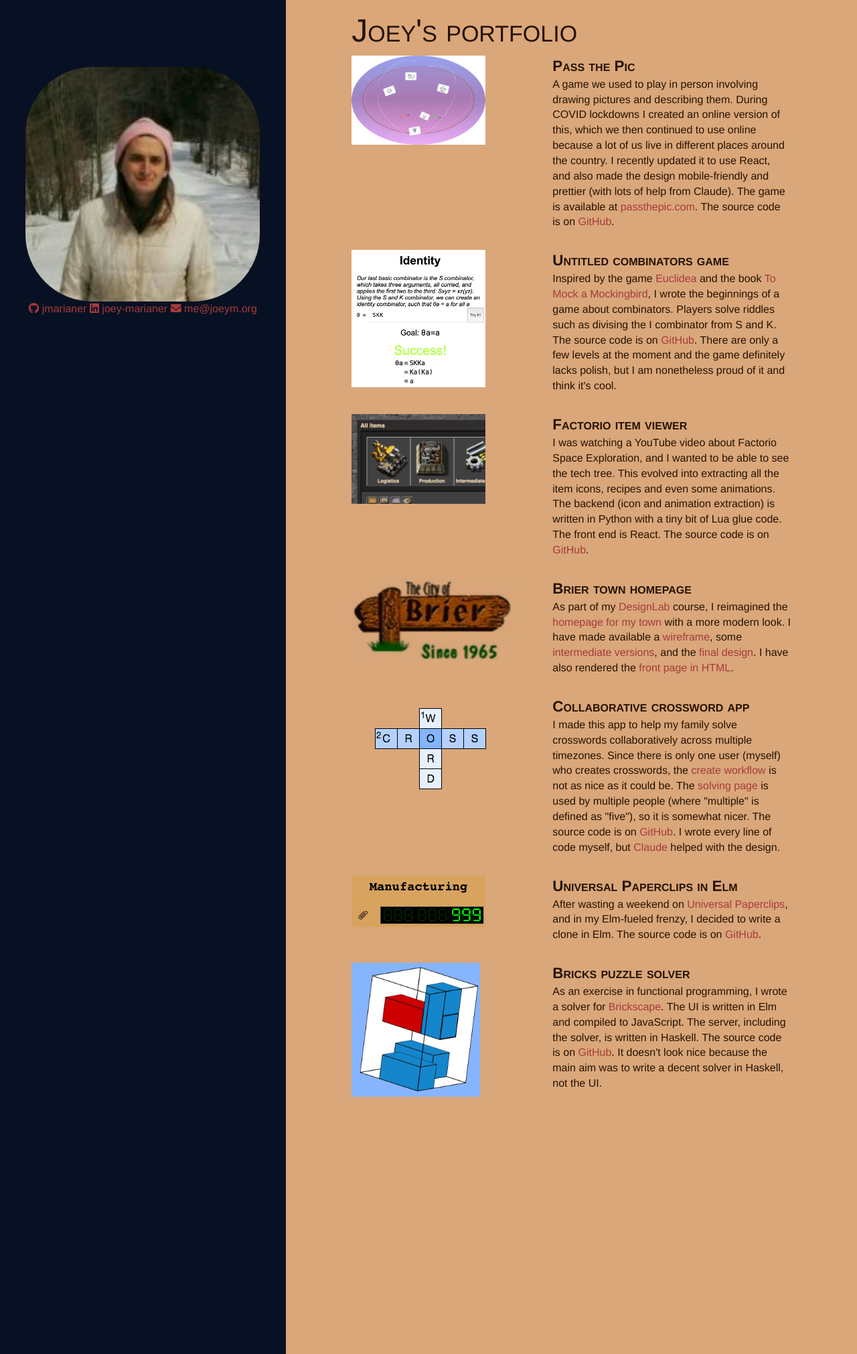
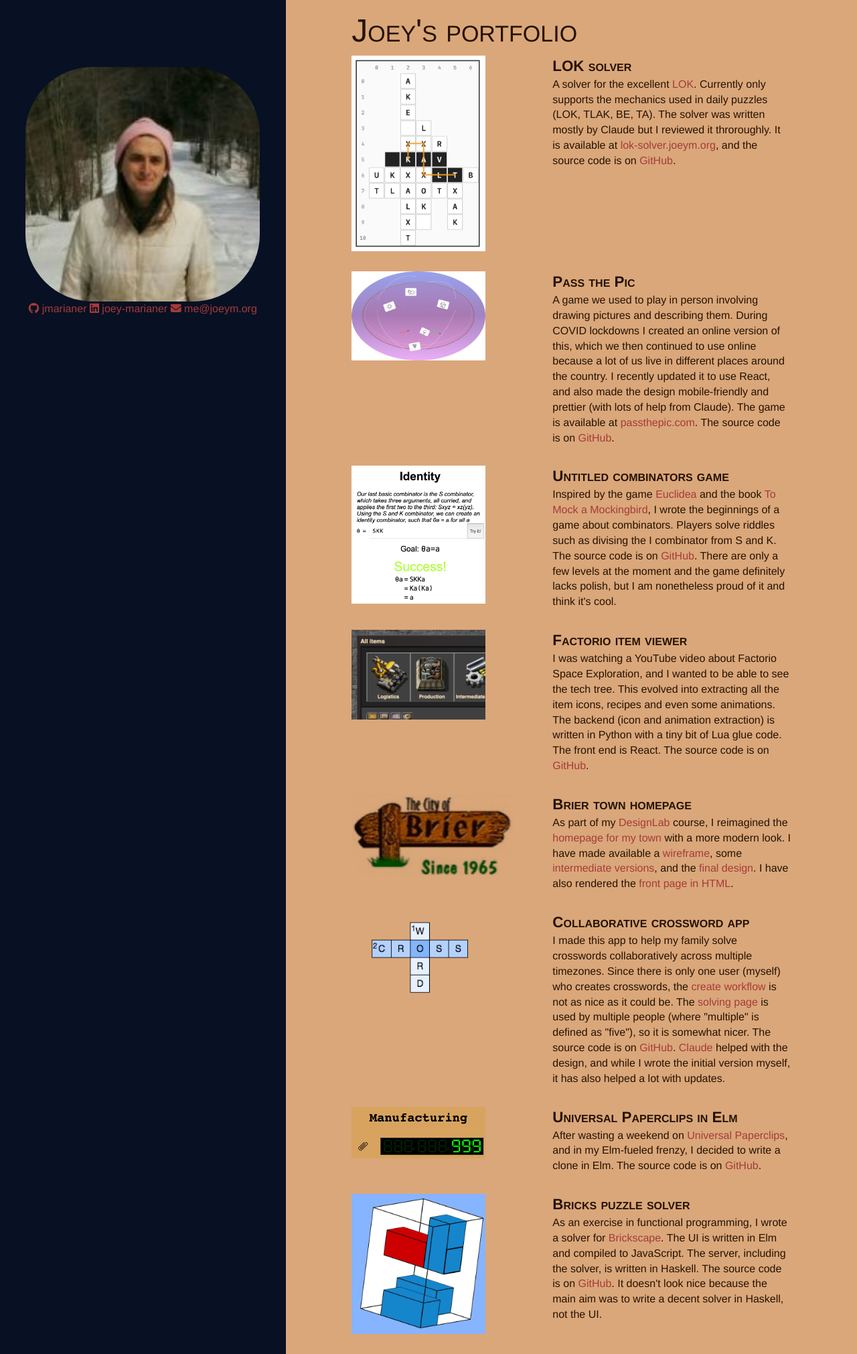
Before and after one commit to jmarianer/website, a Jekyll site: the page built from website/portfolio/index.html, in a window 1280 px wide. Shown: the whole page at 67% size. Built offline with Jekyll 4.4.1, drawn with Linux system fonts in a browser that asks for light colours; nearby versions of some CDN libraries.

Commit message:
Deploy the lok solver and add it to the portfolio
This commit also changes the bucket name for the website to joeym-org
(instead of joeym-org-main-website) to match the domain.

```diff
--- a/lok-solver/package.json
+++ b/lok-solver/package.json
@@ -8,7 +8,8 @@
     "test:core": "vitest run",
     "test:cli": "bats test/cli/",
     "cli": "tsx src/cli/main.ts",
-    "start": "BROWSER=open vite dev --open"
+    "start": "BROWSER=open vite dev --open",
+    "build": "vite build"
   },
   "devDependencies": {
     "@eslint/compat": "^2.0.4",
--- a/website/portfolio/index.html
+++ b/website/portfolio/index.html
@@ -6,8 +6,22 @@
 <link rel="stylesheet" href="style.css" />
 <div class="portfolio-grid">
   <div class="item">
+    <div class="title">LOK solver</div>
+    <div class="image"><img src="lok-solver.png" /></div>
+    <div class="description">
+      A solver for the excellent <a href="https://lok-digital.com">LOK</a>.
+      Currently only supports the mechanics used in daily puzzles (LOK, TLAK,
+      BE, TA).  The solver was written mostly by Claude but I reviewed it
+      throroughly. It is available at <a
+      href="https://lok-solver.joeym.org">lok-solver.joeym.org</a>, and the
+      source code is on <a
+      href="https://github.com/jmarianer/website/tree/main/lok-solver">GitHub</a>.
+    </div>
+  </div>
+
+  <div class="item">
     <div class="title">Pass the Pic</div>
-    <div class="image"><img src="passthepic.jpg" width="200px" /></div>
+    <div class="image"><img src="passthepic.jpg" /></div>
     <div class="description">
       A game we used to play in person involving drawing pictures and
       describing them. During COVID lockdowns I created an online version of
@@ -22,7 +36,7 @@
 
   <div class="item">
     <div class="title">Untitled combinators game</div>
-    <div class="image"><img src="combinators.png" width="200px" /></div>
+    <div class="image"><img src="combinators.png" /></div>
     <div class="description">
       Inspired by the game <a href="https://www.euclidea.xyz">Euclidea</a> and
       the book <a href="https://en.wikipedia.org/wiki/To_Mock_a_Mockingbird">To
@@ -37,7 +51,7 @@
 
   <div class="item">
     <div class="title">Factorio item viewer</div>
-    <div class="image"><img src="factorio.png" width="200px" /></div>
+    <div class="image"><img src="factorio.png" /></div>
     <div class="description">
       I was watching a YouTube video about Factorio Space Exploration, and I
       wanted to be able to see the tech tree. This evolved into extracting all
@@ -75,14 +89,14 @@
       page</a> is used by multiple people (where "multiple" is defined as
       "five"), so it is somewhat nicer. The source code is on <a
       href="https://github.com/jmarianer/website/tree/main/crosswords">GitHub</a>.
-      I wrote every line of code myself, but <a href="http://claude.ai">Claude</a>
-      helped with the design.
+      <a href="http://claude.ai">Claude</a> helped with the design, and while
+      I wrote the initial version myself, it has also helped a lot with updates.
     </div>
   </div>
 
   <div class="item">
     <div class="title">Universal Paperclips in Elm</div>
-    <div class="image"><img src="paperclips.png" width="200px" /></div>
+    <div class="image"><img src="paperclips.png" /></div>
     <div class="description">
       After wasting a weekend on <a
       href="http://www.decisionproblem.com/paperclips/">Universal
@@ -94,7 +108,7 @@
 
   <div class="item">
     <div class="title">Bricks puzzle solver</div>
-    <div class="image"><img src="bricks.png" height="200px" /></div>
+    <div class="image"><img src="bricks.png" /></div>
     <div class="description">
       As an exercise in functional programming, I wrote a solver for <a
       href="https://brickscape.5minlab.com">Brickscape</a>. The UI is written in
--- a/website/portfolio/style.css
+++ b/website/portfolio/style.css
@@ -25,6 +25,10 @@
   grid-area: a;
 }
 
+.portfolio-grid .image img {
+  max-width: 200px;
+}
+
 .portfolio-grid .title {
   font-weight: bold;
   font-variant: small-caps;
```
Also changed, not shown: website/portfolio/lok-solver.png (added), 4 other files. Lines whose indentation alone changed are shown as unchanged.
